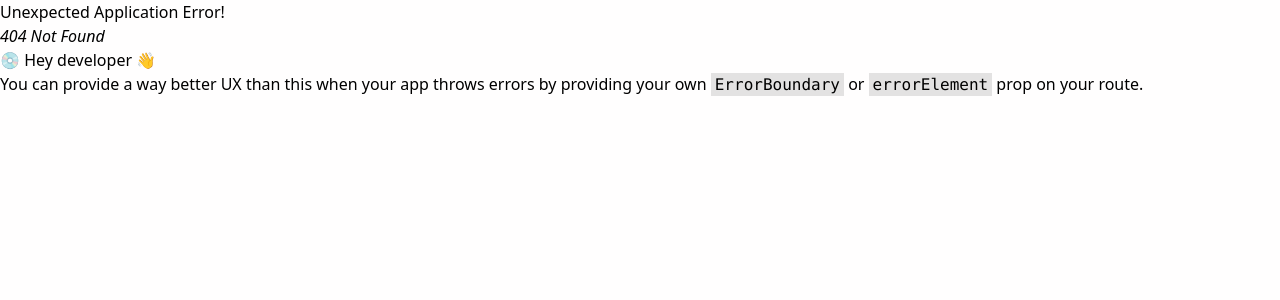
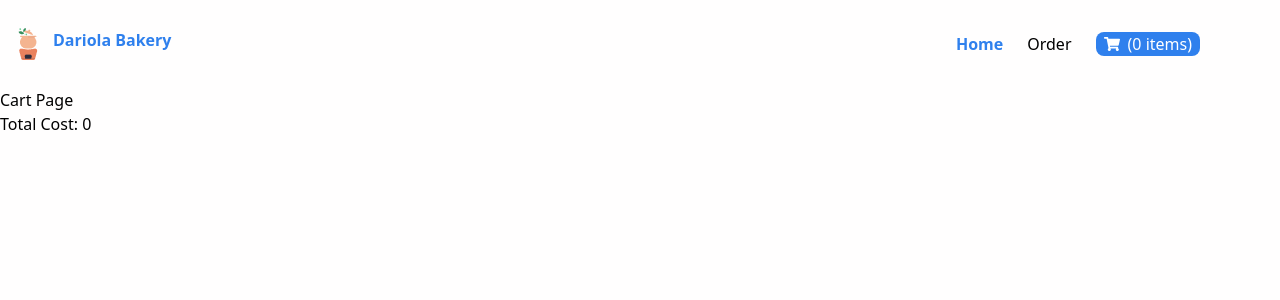
Before and after one commit to Segzyp1000/dariolaBananaBread, a React (Vite) app: page /cartpage in a window 1280 px wide. Before the commit this address had no page. Shown: the top 300 px of the page. Built offline with nearby package versions, Linux system fonts and the light colour scheme.

Commit message:
newest commit

```diff
--- a/src/App.jsx
+++ b/src/App.jsx
@@ -8,7 +8,7 @@ import React from "react";
 import MainPage from "./Layout/MainPage";
 import HomePage from "./pages/HomePage";
 import ContactPage from "./pages/ContactPage";
-import SignupPage from "./pages/SignupPage";
+import CartPage from "./pages/CartPage";
 import CartProvider from "./CartContext";
 
 export const productArray = [
@@ -27,7 +27,7 @@ const router = createBrowserRouter(
     <Route path="/" element={<MainPage />}>
       <Route index element={<HomePage />} />
       <Route path="/contact" element={<ContactPage />} />
-      <Route path="/signup" element={<SignupPage />} />
+      <Route path="/cartpage" element={<CartPage />} />
     </Route>
   )
 );
--- a/src/CartContext.jsx
+++ b/src/CartContext.jsx
@@ -1,4 +1,5 @@
 import { createContext, useState } from "react";
+import productArray from "./App";
 
 export const CartContext = createContext({
   items: [],
@@ -63,11 +64,22 @@ export const CartProvider = ({ children }) => {
   const getTotalCost = () => {
     let totalCost = 0;
     cartProducts.map((cartItem) => {
-      const productData = getProductArray(cartItem.id);
+      const productData = productArray(cartItem.id);
       totalCost += productData.price * cartItem.quantity;
     });
     return totalCost;
   };
+
+  // const getTotalCost = (cart) => {
+  //   let totalCost = 0;
+  //   cart.items.forEach((item) => {
+  //     const productData = productArray.find(
+  //       (product) => product.id === item.id
+  //     );
+  //     totalCost += productData.price * item.quantity;
+  //   });
+  //   return totalCost;
+  // };
 
   const contextValue = {
     items: cartProducts,
--- a/src/components/Menu.jsx
+++ b/src/components/Menu.jsx
@@ -12,8 +12,6 @@ import { productArray } from "../App";
 
 const Menu = () => {
   const cart = useContext(CartContext);
-  const product = productArray[0]; // Define the product variable here
-  const productQuantity = cart.getProductQuantity(product.id);
   console.log(cart.items);
   const productImages = {
     "Oreos Banana Bread": Oreos,
--- a/src/components/Navbar.jsx
+++ b/src/components/Navbar.jsx
@@ -1,13 +1,22 @@
-import React, { useState } from "react";
+import React, { useState, useContext } from "react";
 import { Link } from "react-router-dom";
 import HotPot from "../assets/HotPot.png";
+import { FaShoppingCart } from "react-icons/fa";
+import { CartContext } from "../CartContext";
 
-const Navbar = () => {
+const Navbar = (props) => {
+  const cart = useContext(CartContext);
+
   const [menuOpen, setMenuOpen] = useState(false);
 
   const toggleMenu = () => {
     setMenuOpen(!menuOpen);
   };
+
+  const productCount = cart.items.reduce(
+    (sum, product) => sum + product.quantity,
+    0
+  );
 
   return (
     <nav className="flex justify-between items-center p-3">
@@ -24,11 +33,12 @@ const Navbar = () => {
         <Link to="/contact" className="hover:text-slate-400">
           Order
         </Link>
+
         <Link
-          to="/signup"
-          className="px-2 rounded-lg bg-navColor text-white hover:text-black"
+          to="/cartpage"
+          className="px-2 mx-2 rounded-lg bg-navColor text-white hover:text-black flex gap-2"
         >
-          Cart
+          <FaShoppingCart className="mt-1" /> ({productCount} items)
         </Link>
       </div>
 
@@ -62,15 +72,19 @@ const Navbar = () => {
         </button>
       </div>
       {menuOpen && (
-        <div className="md:hidden flex flex-col space-y-4   rounded-lg text-navColor">
+        <div className="md:hidden flex flex-col space-y-4  text-navColor">
           <Link to="/" onClick={toggleMenu}>
             Home
           </Link>
           <Link to="/contact" onClick={toggleMenu}>
             Contact
           </Link>
-          <Link to="/signup" className="p-2 rounded-lg text-white bg-navColor">
-            Cart
+
+          <Link
+            to="/cartpage"
+            className="px-2 rounded-lg bg-navColor text-white hover:text-black"
+          >
+            <FaShoppingCart className="mt-1" /> ({productCount} items)
           </Link>
         </div>
       )}
--- a/src/components/Showcase.jsx
+++ b/src/components/Showcase.jsx
@@ -13,9 +13,10 @@ const Showcase = () => {
           </h1>
         </span>
         <p className="mt-3 py-4 w-auto">
-          Our job is to filling your tummy with delicious banana bread and{" "}
+          Our job is to filling your tummy with delicious banana bread and
           <p>with fast and free delivery</p>
         </p>
+
         <a
           href="#menu"
           className="p-2 rounded-lg bg-navColor text-white  hover:text-black"
--- /dev/null
+++ b/src/pages/CartPage.jsx
@@ -0,0 +1,31 @@
+import React from "react";
+import { useContext } from "react";
+import { CartContext } from "../CartContext";
+import { productArray } from "../App";
+
+const CartPage = () => {
+  const cart = useContext(CartContext);
+  const totalCost = cart.getTotalCost(cart);
+
+  return (
+    <div>
+      <h1>Cart Page</h1>
+      {cart.items.map((item, index) => {
+        const productData = productArray.find(
+          (product) => product.id === item.id
+        );
+        return (
+          <div key={index}>
+            <img src={productData.image} alt={productData.title} />
+            <p>Quantity: {item.quantity}</p>
+            <p>Price: {productData.price}</p>
+            <p>Subtotal: {productData.price * item.quantity}</p>
+          </div>
+        );
+      })}
+      <p>Total Cost: {totalCost}</p>
+    </div>
+  );
+};
+
+export default CartPage;
--- a/src/pages/SignupPage.jsx
+++ /dev/null
@@ -1,7 +0,0 @@
-import React from "react";
-
-const SignupPage = () => {
-  return <div>SignupPage</div>;
-};
-
-export default SignupPage;
```
